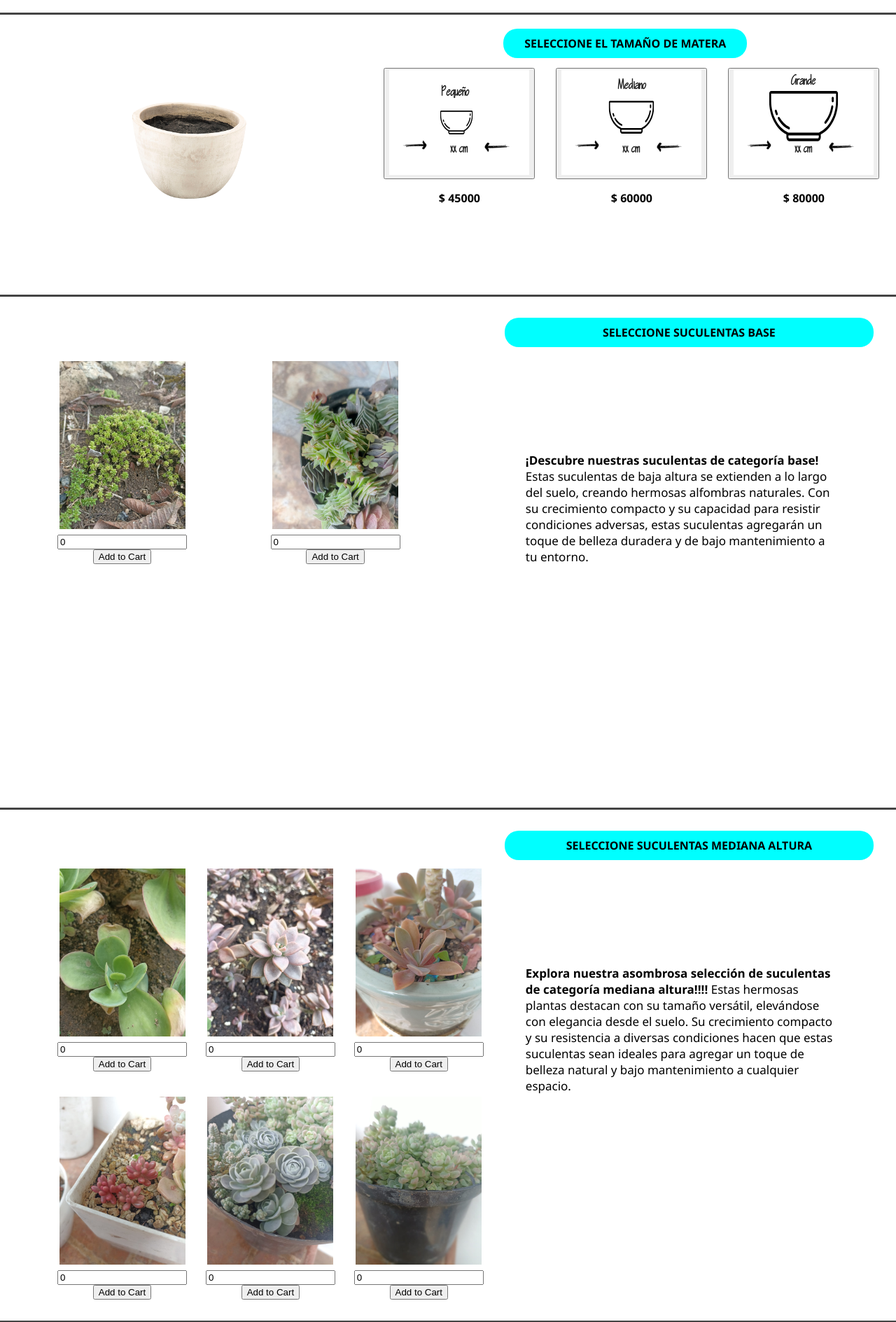
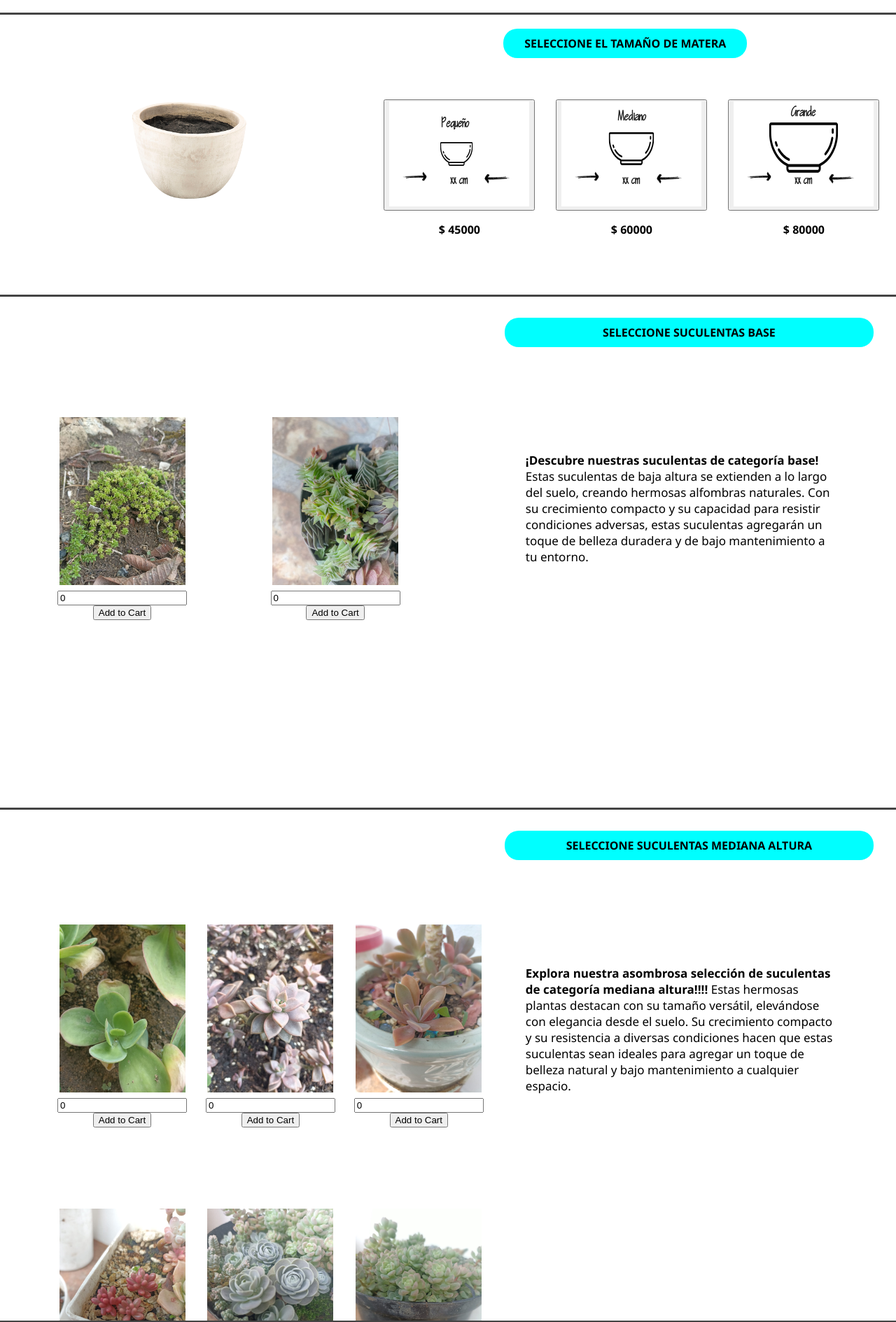
Before and after one commit to sebastianmb/app-suculentas-front, a React (Create React App) app: page / in a window 1280 px wide. Shown: the part 873-2762 px from the top of the page at 70% size. Built offline with nearby package versions, Linux system fonts and the light colour scheme.

Commit message:
ajustes front

```diff
--- a/src/App.css
+++ b/src/App.css
@@ -226,6 +226,12 @@ body {
   margin: 0px auto;
   display: block;
 }
+.center-suculentas-media {
+  width: 95%;
+  height: 700px;
+  margin: 0px auto;
+  display: block;
+}
 
 .mostrario-pot {
   width: 40%;
@@ -323,8 +329,11 @@ body {
 }
 
 
+.btn-pot{
+  margin-top: 90PX;
+}
 
-.size-pot img{
+.btn-pot img{
 
 
   width: 200px;
@@ -374,7 +383,7 @@ body {
 }
 
 .item img {
-
+ margin-top: 80PX;
   width: 180px;
   padding-bottom: 8px;
 
--- a/src/App.js
+++ b/src/App.js
@@ -100,7 +100,7 @@ function App() {
 
         </div>
         <div id='suculentas-buy'>
-          <div className='center-suculentas'>
+          <div className='center-suculentas-media'>
             <div className='mostrario'>
               <Products addToCart={addToCart} category="media"
               />
--- a/src/components/Pot.js
+++ b/src/components/Pot.js
@@ -1,4 +1,4 @@
-import React from 'react';
+import React , { useState } from 'react';
 
 
 import pot from "../assets/images/pot.jpg";
@@ -13,13 +13,15 @@ const Pot = ({ addToCart }) => {
 
 
   const products = [
-    { id: 11, name: 'small', price: 45000, quantity:1, image: potpeq },
-    { id: 12, name: 'medium', price: 60000, quantity:1, image: potmed },
-    { id: 13, name: 'large', price: 80000, quantity:1, image: potgra },
+    { id: 11, name: 'small', price: 45000, quantity:1, maxQuantity:10, image: potpeq },
+    { id: 12, name: 'medium', price: 60000, quantity:1, maxQuantity:15,image: potmed },
+    { id: 13, name: 'large', price: 80000, quantity:1, maxQuantity:20,image: potgra },
   ];
+  const [selectedProduct, setSelectedProduct] = useState(null);
 
   const handleAddToCart = (product) => {
     addToCart(product);
+    setSelectedProduct(product);
   };
 
 
@@ -40,6 +42,9 @@ const Pot = ({ addToCart }) => {
                   {/*product.price*/}
                 </button>
                 <p><strong>$ {product.price}</strong></p>
+                {selectedProduct && selectedProduct.id === product.id && (
+                  <p className='max-quantity-message'>Cantidad máxima de suculentas que puede seleccionar: {product.maxQuantity}</p>
+                )}
                 </div>
               ))}
 
```
